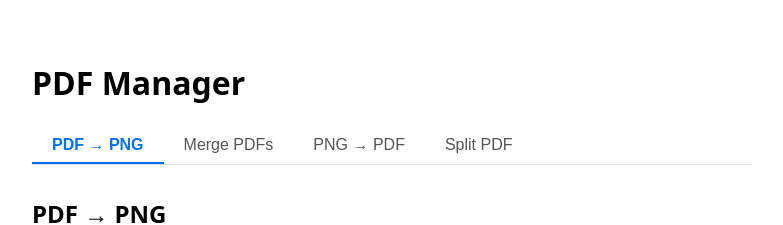
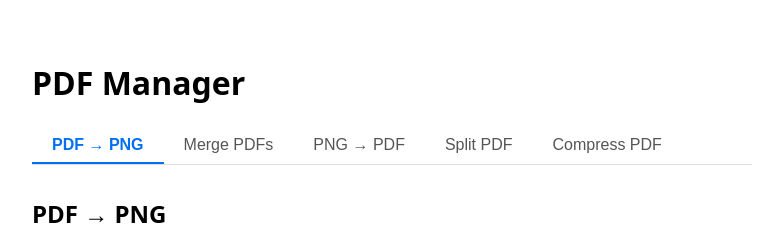
Before and after one commit to dpluscec/pdf2png, a React (Vite) app: page / in a window 1280 px wide. Shown: the top 225 px of the page, without its empty margins (248-1031 px from the left). Built offline with nearby package versions, Linux system fonts and the light colour scheme.

Commit message:
feat: add Compress PDF tab to App

```diff
--- a/src/App.tsx
+++ b/src/App.tsx
@@ -3,8 +3,9 @@ import PdfToPng from './pages/PdfToPng';
 import MergePdf from './pages/MergePdf';
 import PngToPdf from './pages/PngToPdf';
 import SplitPdf from './pages/SplitPdf';
+import CompressPdf from './pages/CompressPdf';
 
-type Tab = 'convert' | 'merge' | 'png-to-pdf' | 'split';
+type Tab = 'convert' | 'merge' | 'png-to-pdf' | 'split' | 'compress';
 
 const tabStyle = (active: boolean): React.CSSProperties => ({
   padding: '0.5rem 1.25rem',
@@ -64,6 +65,16 @@ export default function App() {
         >
           Split PDF
         </button>
+        <button
+          role="tab"
+          id="tab-compress"
+          aria-selected={tab === 'compress'}
+          aria-controls="panel-compress"
+          style={tabStyle(tab === 'compress')}
+          onClick={() => setTab('compress')}
+        >
+          Compress PDF
+        </button>
       </div>
       <div
         role="tabpanel"
@@ -97,6 +108,14 @@ export default function App() {
       >
         <SplitPdf />
       </div>
+      <div
+        role="tabpanel"
+        id="panel-compress"
+        aria-labelledby="tab-compress"
+        hidden={tab !== 'compress'}
+      >
+        <CompressPdf />
+      </div>
     </div>
   );
 }
```
